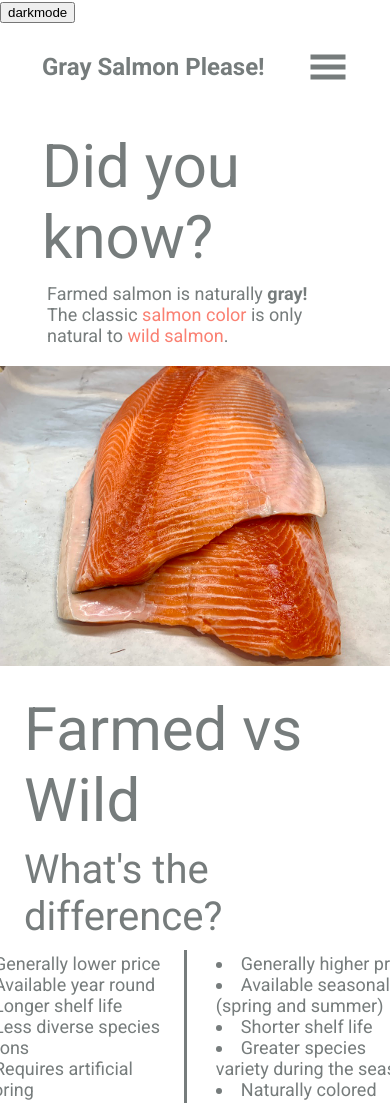
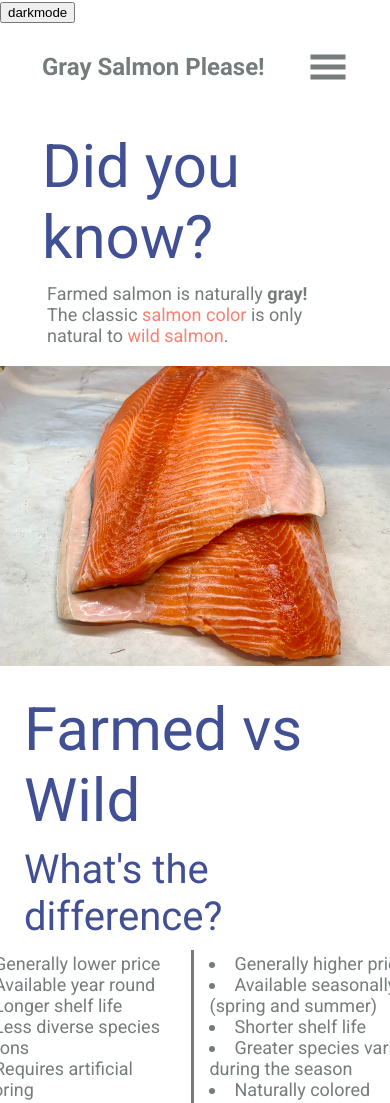
Before and after one commit to sungyotkim/gray-salmon-please, a React (Vite) app in the folder gray-salmon-please/: page / in a window 390 px wide. Shown: the top 1103 px of the page. Built offline with nearby package versions, Linux system fonts and the light colour scheme.

Commit message:
adjust styling for comparison content

```diff
--- a/gray-salmon-please/src/components/MainContentBody/Comparison/Comparison.css
+++ b/gray-salmon-please/src/components/MainContentBody/Comparison/Comparison.css
@@ -11,22 +11,36 @@
 .comparison-table {
   display: flex;
   gap: 10px;
-  width: 50%;
+  width: 672px;
   min-width: 452px;
+  justify-content: space-between;
 }
 
 .comparison-left-container {
-  width: 47.5%;
   padding: 3px 0;
 }
 
 .comparison-divider {
-  width: 5%;
+  width: 2%;
   border-left: 3px solid var(--gray-color);
   box-sizing: border-box;
 }
 
 .comparison-right-container {
-  width: 47.5%;
   padding: 3px 0;
 }
+
+@media only screen and (max-width: 950px) {
+  .comparison-table {
+    width: 50%;
+    justify-content: center;
+  }
+
+  .comparison-left-container {
+    width: 47.5%;
+  }
+
+  .comparison-right-container {
+    width: 47.5%;
+  }
+}
--- a/gray-salmon-please/src/index.css
+++ b/gray-salmon-please/src/index.css
@@ -43,6 +43,7 @@ h2 {
   padding: 0;
   margin-bottom: 10px;
   font-weight: inherit;
+  color: var(--navy-color);
 }
 
 h3 {
@@ -51,6 +52,7 @@ h3 {
   padding: 0;
   margin-bottom: 10px;
   font-weight: inherit;
+  color: var(--navy-color);
 }
 
 p {
```
